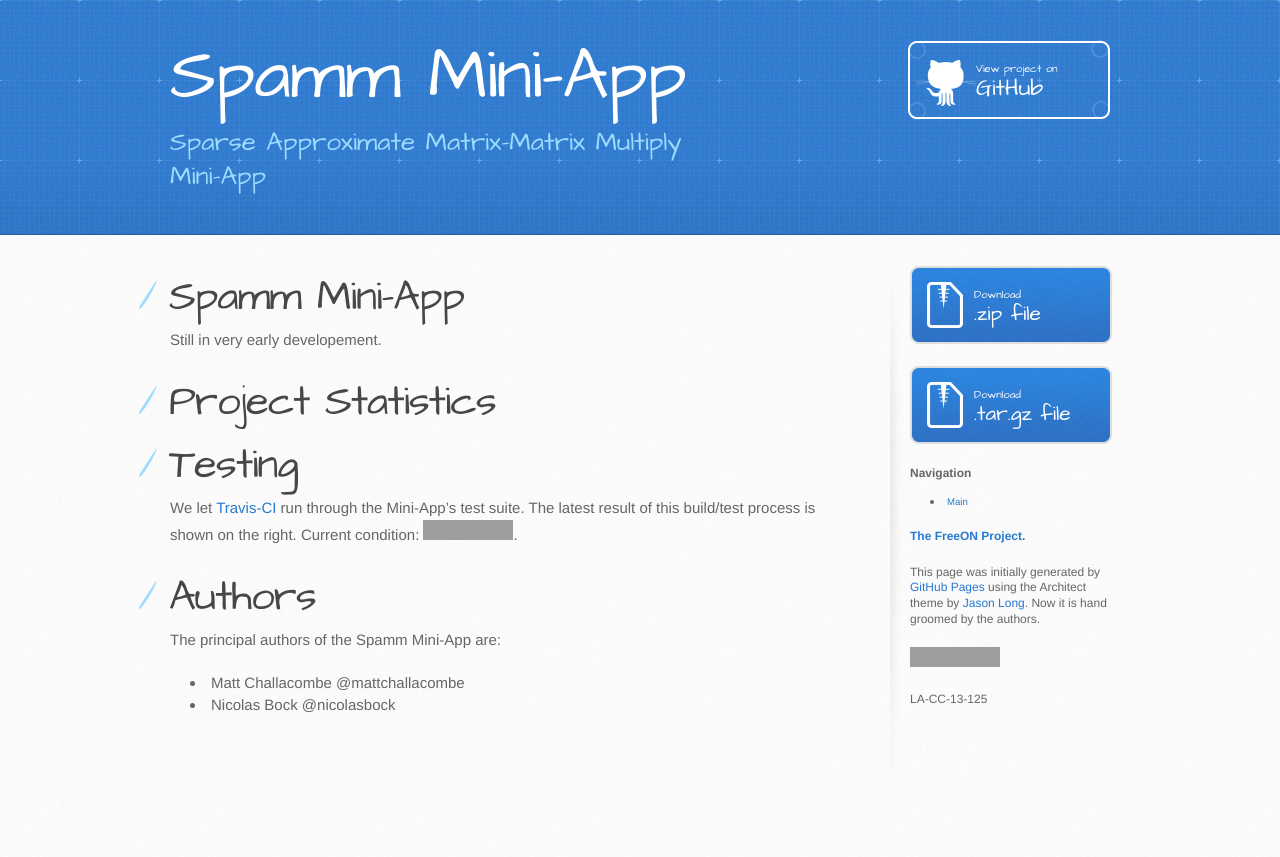
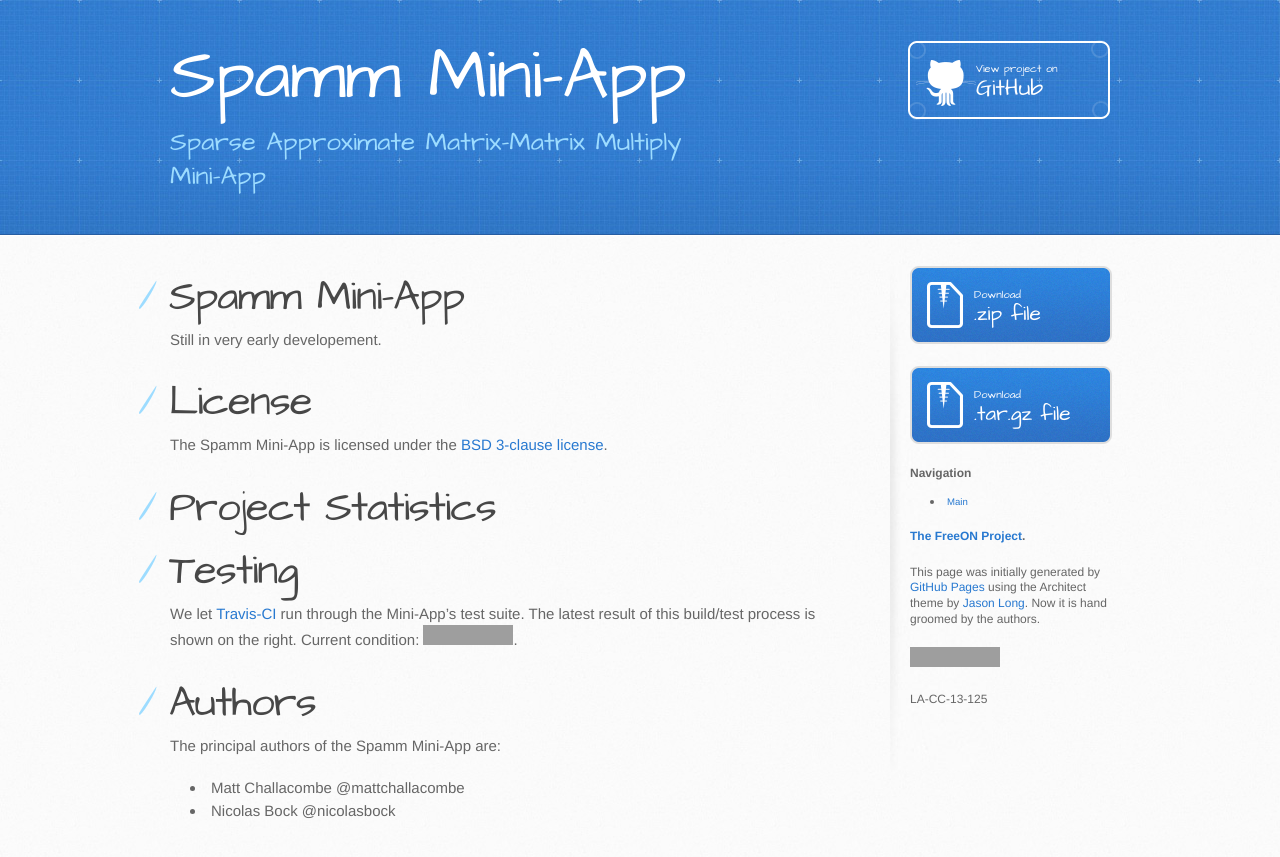
Before and after one commit to FreeON/spamm-miniapp, a Jekyll site: the page built from index.markdown, in a window 1280 px wide. Shown: the top 857 px of the page. Built offline with Jekyll 4.4.1, drawn with Linux system fonts in a browser that asks for light colours; a script that is not in the unit is left out; grey boxes are pictures that could not be loaded.

Commit message:
add license

```diff
--- a/index.markdown
+++ b/index.markdown
@@ -7,6 +7,11 @@ title: Spamm Mini-App
 Still in very early developement.
 
 {% include responsive_ad.html %}
+
+# License
+
+The Spamm Mini-App is licensed under the [BSD 3-clause
+license](http://opensource.org/licenses/BSD-3-Clause).
 
 # Project Statistics
 
```
